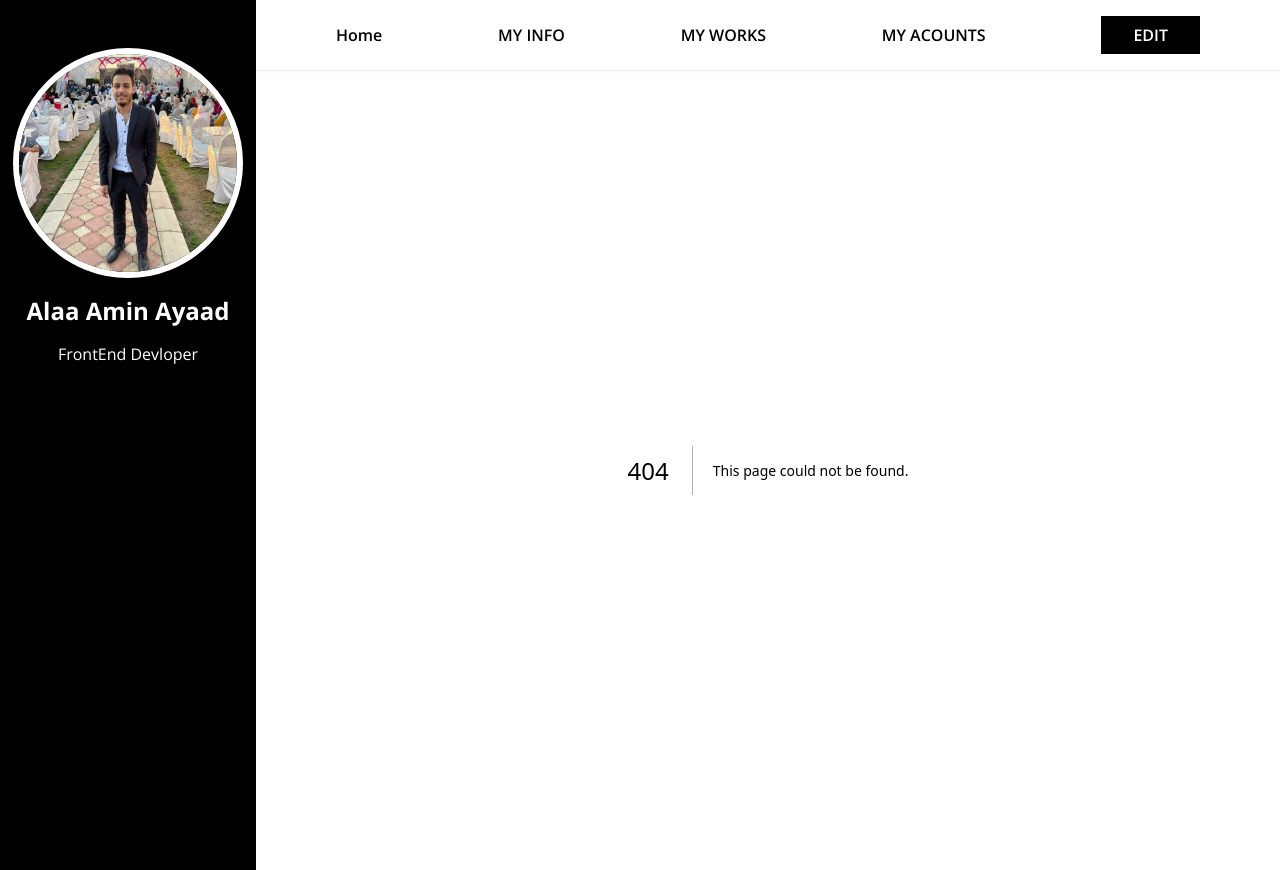
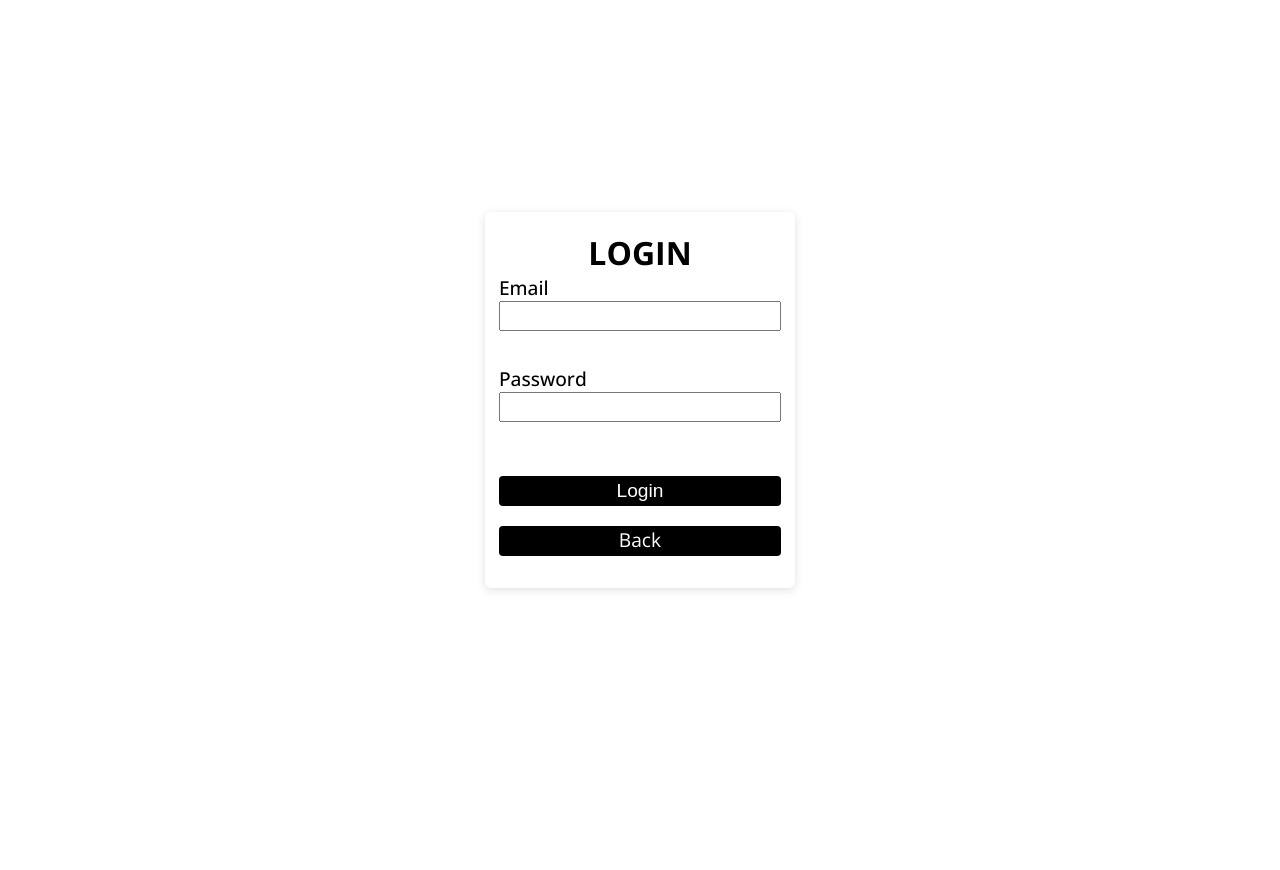
Before and after one commit to AlaaAyaad74/My_portofolio, a Next.js app: page /login_ in a window 1280 px wide. Before the commit this address had no page. After the commit the page ends 800 px from the top, so only its background shows below. Built offline with nearby package versions, Linux system fonts and the light colour scheme.

Commit message:
login&Edit commit

```diff
--- a/app/layout.js
+++ b/app/layout.js
@@ -5,6 +5,7 @@ import Aside from "../components/Aside";
 import Header from "../components/Header";
 import Spinner from "../components/spinner/Spinner";
 import { useEffect, useState } from "react";
+import { usePathname } from "next/navigation";
 const inter = Inter({ subsets: ["latin"] });
 
 // export const metadata = {
@@ -20,6 +21,8 @@ export default function RootLayout({ children }) {
       setLoading(false);
     }, 1700);
   }, []);
+  const router = usePathname();
+  const activePath = router.slice(1, router.length);
   return (
     <html lang="en">
       <head>
@@ -28,6 +31,11 @@ export default function RootLayout({ children }) {
 
       {loading ? (
         <Spinner />
+      ) : activePath.endsWith("_") ? (
+        <body>
+
+          {children}
+        </body>
       ) : (
         <body>
           <Aside />
--- /dev/null
+++ b/app/login_/page.js
@@ -0,0 +1,118 @@
+"use client";
+import Link from "next/link";
+import React from "react";
+import styled from "styled-components";
+import { useRef } from "react";
+import { useRouter } from "next/navigation";
+function Login() {
+  const router = useRouter();
+  const emailRef = useRef(null);
+  return (
+    <LoginStyle>
+      <h1>LOGIN</h1>
+      <form>
+        <label htmlFor="email">Email</label>
+        <input type="email" id="email" ref={emailRef} />
+        <span className="Incorect">Incorect Email</span>
+        <label htmlFor="password">Password</label>
+        <input type="password" id="password" />
+        <span className="Incorect">Incorect Password</span>
+        <button
+          type="submit"
+          onClick={(event) => {
+            event.preventDefault();
+            emailRef.current.value === "alaaayad32@gmail.com"
+              ? router.push("/")
+              : "";
+          }}
+        >
+          Login
+        </button>
+        <Link href="/">Back</Link>
+      </form>
+    </LoginStyle>
+  );
+}
+
+export default Login;
+const LoginStyle = styled.div`
+  position: absolute;
+  transform: translate(-50%, -50%);
+  top: 50%;
+  left: 50%;
+  width: 310px;
+  height: auto;
+  box-shadow: rgba(99, 99, 99, 0.2) 0px 2px 8px 0px;
+  padding: 1.2em 0.5em 2em;
+  border-radius: 6px;
+  h1 {
+    text-align: center;
+  }
+  form {
+    display: flex;
+    flex-direction: column;
+    align-items: center;
+  }
+
+  label,
+  input,
+  a,
+  button {
+    display: inline-block;
+    width: 96%;
+    font-size: 1.2rem;
+  }
+  label {
+    font-size: 1.2rem;
+    font-weight: 500;
+  }
+  input {
+    height: 30px;
+    padding: 0.2em;
+    font-size: 1rem;
+    z-index: 999;
+  }
+
+  a,
+  button {
+    height: 30px;
+    color: white;
+    background-color: #000;
+    border: none;
+    border-radius: 4px;
+    cursor: pointer;
+    margin-top: 20px;
+  }
+  a:hover,
+  button:hover {
+    opacity: 0.8;
+  }
+  a {
+    text-align: center;
+  }
+  .Incorect {
+    font-size: 0.85rem;
+    color: red;
+    text-align: start;
+    width: 93%;
+    font-weight: 600;
+    transform: translateY(-100%);
+    animation-name: handleErrors;
+    animation-duration: 1s;
+    animation-iteration-count: 3;
+
+    margin-bottom: 15px;
+  }
+  @media (max-width: 330px) {
+    width: 96%;
+    min-width: 270px;
+  }
+  @keyframes handleErrors {
+    0% {
+      transform: translateY(-100%);
+    }
+    100% {
+      transform: translateY(0);
+    }
+  }
+`;
--- a/components/Header.jsx
+++ b/components/Header.jsx
@@ -49,7 +49,7 @@ function Header() {
             </Link>
           </li>
           <li onClick={() => setState(!state)}>
-            <Link href="#" id={classes.LOGIN}>
+            <Link href="/login_" id={classes.LOGIN}>
               EDIT
             </Link>
           </li>
```
